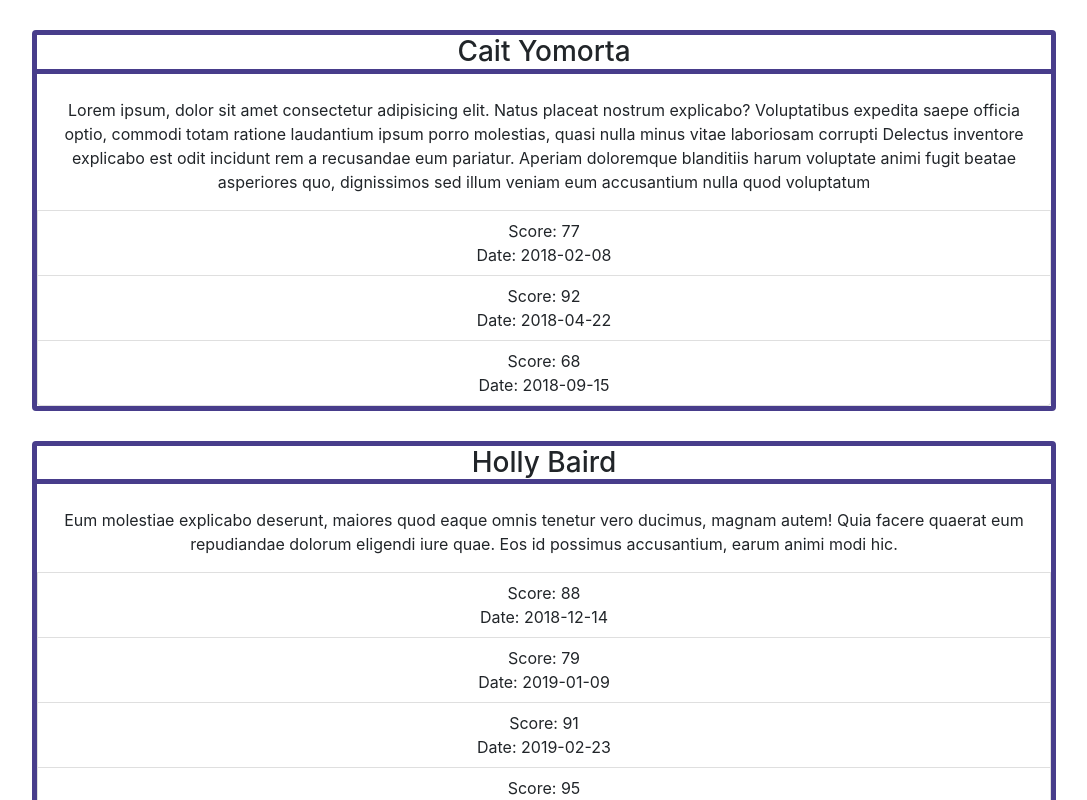
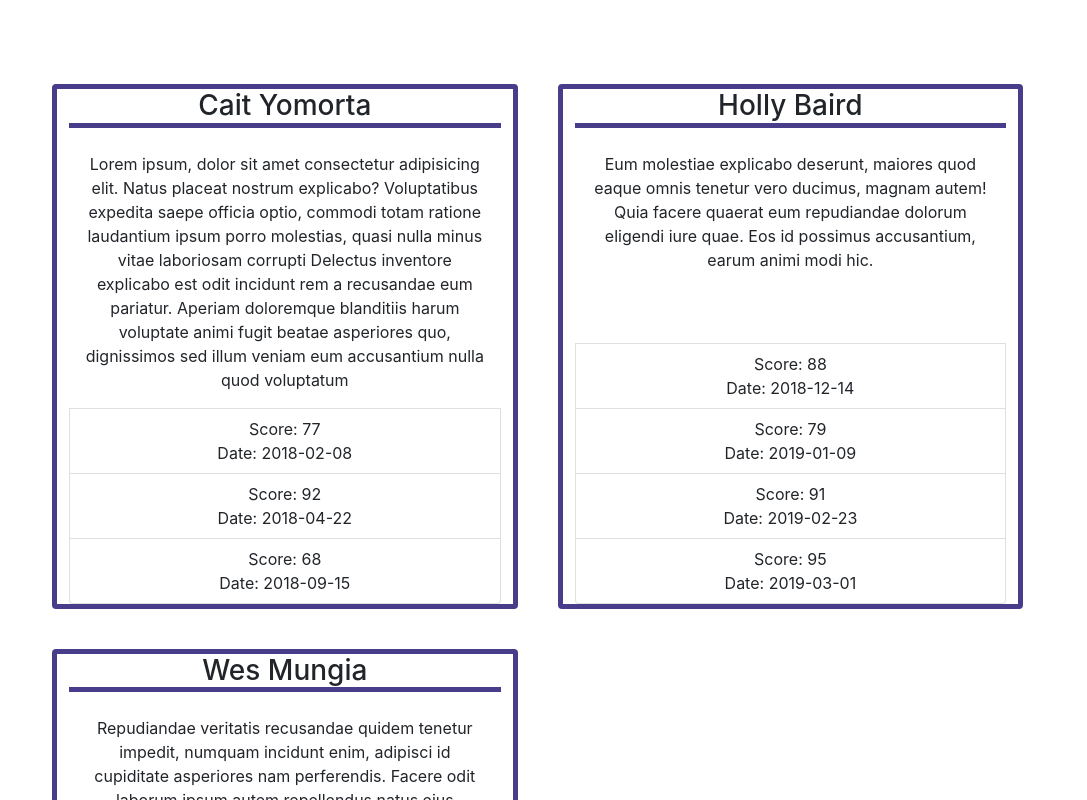
Before and after one commit to alldayoday/students-lab, a React (Create React App) app: page / in a window 1280 px wide. Shown: the top 800 px of the page, without its empty margins (96-1183 px from the left). Built offline with nearby package versions, Linux system fonts and the light colour scheme.

Commit message:
grid cards

```diff
--- a/src/App.css
+++ b/src/App.css
@@ -38,12 +38,16 @@
 }
 
 .card {
-  width: 80%;
-  margin-left: 10%;
-  margin-top: 30px;
+  width: 40%;
+  margin: 20px;
   border: 5px solid darkslateblue;
 }
 
 .card-title {
   border-bottom: 5px solid darkslateblue;
 }
+
+.row {
+  margin-left: 10%;
+  margin-top: 5%;
+}
--- a/src/App.js
+++ b/src/App.js
@@ -67,7 +67,7 @@ function App() {
 
   return (
     <div className="App">
-      <StudentList className="card" students={students}/>
+      <StudentList students={students}/>
     </div>
   );
 }
--- a/src/StudentList.jsx
+++ b/src/StudentList.jsx
@@ -3,7 +3,7 @@ import Student from "./Student"
 
 function StudentList(props) {
   return (
-    <div>
+    <div className="row row-cols-1 row-cols-md-2 g-4">
       {props.students.map(student =>
         <Student key={student.name} student={student}/>
       )}
```
